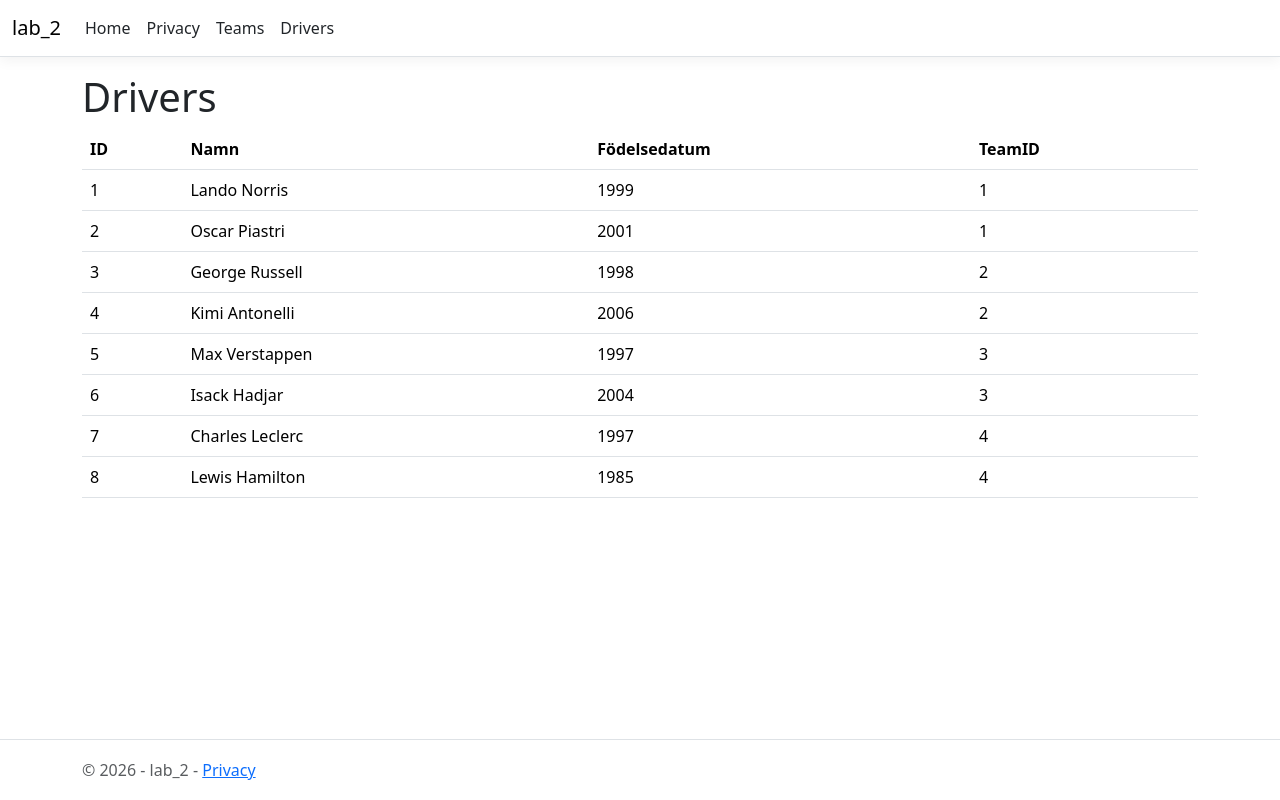
After one commit to JohanR01/databas_labb_1, an ASP.NET Core app: page /Drivers in a window 1280 px wide. The commit adds this page. Run offline with ASP.NET Core 8, Linux system fonts and the light colour scheme; style sheets or scripts are compiled from the project's sources.

Commit message:
Lagt till driver och gjort en dedikar view till den

```diff
--- a/lab_2/lab_2/Models/Driver.cs
+++ b/lab_2/lab_2/Models/Driver.cs
@@ -2,7 +2,7 @@ namespace lab_2.Models
 {
     public class Driver
     {
-        public int DriversID { get; set;
+        public int DriversID { get; set;}
         public string Name { get; set;}
         public int BirthDateYear { get; set;}
         public int TeamID { get; set;}
--- /dev/null
+++ b/lab_2/lab_2/Views/Drivers/index.cshtml
@@ -0,0 +1,21 @@
+@model IEnumerable<lab_2.Models.Driver>
+
+<h1>Drivers</h1>
+
+<table class="table">
+    <tr>
+        <th>ID</th>
+        <th>Namn</th>
+        <th>Födelsedatum</th>
+        <th>TeamID</th>
+    </tr>
+    @foreach (var Driver in Model)
+    {
+        <tr>
+            <td>@Driver.DriversID</td>
+            <td>@Driver.Name</td>
+            <td>@Driver.BirthDateYear</td>
+            <td>@Driver.TeamID</td>
+        </tr>
+    }
+</table>
--- a/lab_2/lab_2/Views/Shared/_Layout.cshtml
+++ b/lab_2/lab_2/Views/Shared/_Layout.cshtml
@@ -29,6 +29,9 @@
                         <li class="nav-item">
                             <a class="nav-link text-dark" asp-area="" asp-controller="Teams" asp-action="Index">Teams</a>
                         </li>
+                        <li class="nav-item">
+                            <a class="nav-link text-dark" asp-area="" asp-controller="Drivers" asp-action="Index">Drivers</a>
+                        </li>
                     </ul>
                 </div>
             </div>
```
Also changed, not shown: 14 other files.
